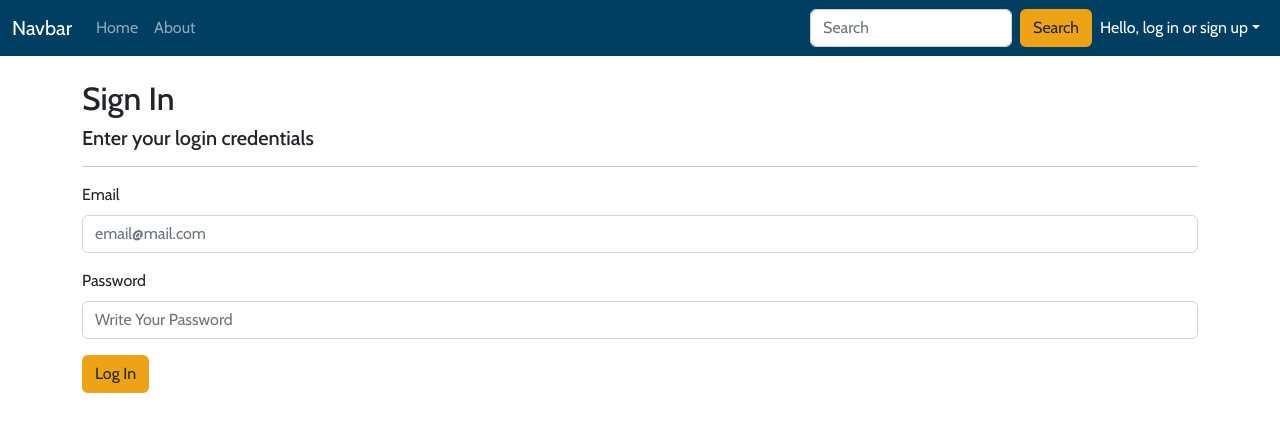
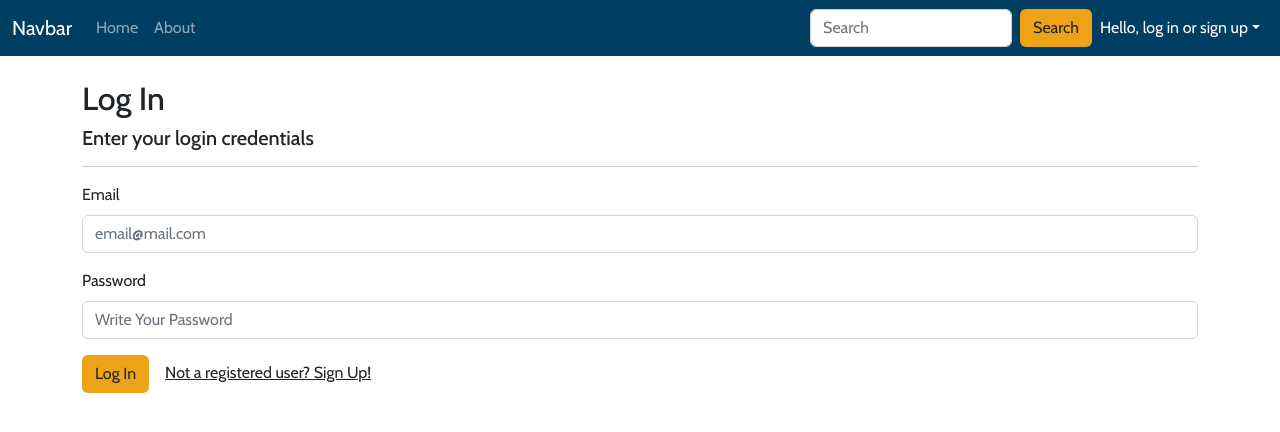
Before and after one commit to JoseMiguelVazquez/e-commerce-react, a React (Vite) app: page /login in a window 1280 px wide. Shown: the top 432 px of the page. Built offline with nearby package versions, Linux system fonts and the light colour scheme.

Commit message:
links to signup or login in respective page

```diff
--- a/src/pages/Login/Login.jsx
+++ b/src/pages/Login/Login.jsx
@@ -1,5 +1,5 @@
 import React from 'react'
-import { useNavigate } from 'react-router-dom'
+import { useNavigate, Link } from 'react-router-dom'
 import useForm from '@/hooks/useForm'
 import { loginUserService } from '@/services/userService'
 import { useAuthContext } from '@/context/AuthContext'
@@ -30,7 +30,7 @@ const Login = () => {
     <div>
       <div className='container mt-4'>
         <div>
-          <h2>Sign In</h2>
+          <h2>Log In</h2>
           <h5>Enter your login credentials</h5>
           <hr />
         </div>
@@ -63,9 +63,10 @@ const Login = () => {
               autoComplete='off'
             />
           </div>
-          <button className='btn btn-custom' type='submit'>
+          <button className='btn btn-custom me-3' type='submit'>
             Log In
           </button>
+          <Link className='text-dark' to='/signup'>Not a registered user? Sign Up!</Link>
         </form>
       </div>
     </div>
--- a/src/pages/Signup/Signup.jsx
+++ b/src/pages/Signup/Signup.jsx
@@ -1,5 +1,5 @@
 import React from 'react'
-import { useNavigate } from 'react-router-dom'
+import { useNavigate, Link } from 'react-router-dom'
 import useForm from '@/hooks/useForm'
 import { registerUserService } from '@/services/userService'
 
@@ -107,9 +107,10 @@ const Signup = () => {
               <option value='ADMIN'>Admin</option>
             </select>
           </div>
-          <button className='btn btn-custom' type='submit'>
+          <button className='btn btn-custom me-3' type='submit'>
             Sign Up
           </button>
+          <Link className='text-dark' to='/login'>Already registered? Log In!</Link>
         </form>
       </div>
     </div>
```
